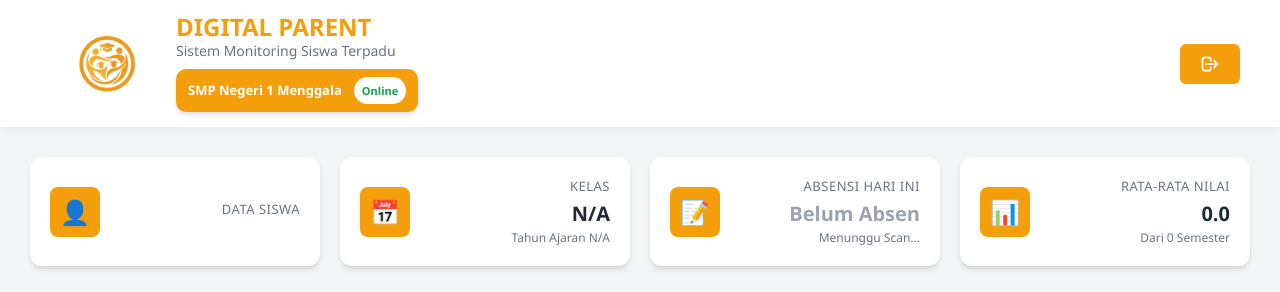
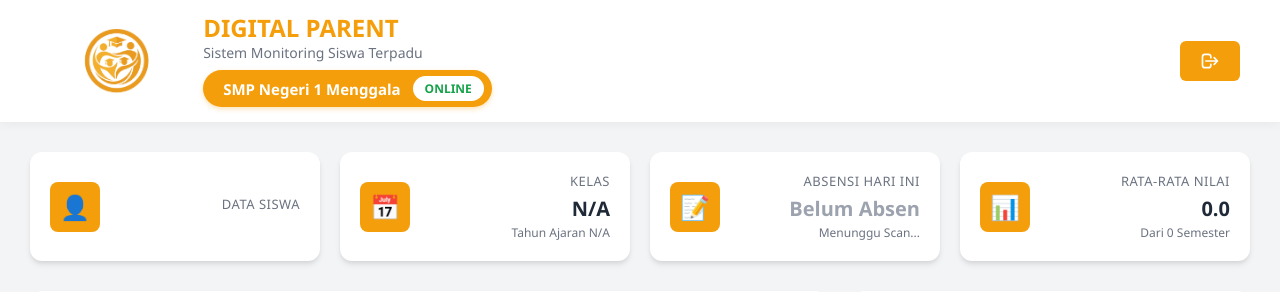
Before and after one commit to MDimas57/e-parent, a Laravel app: template resources/views/parent/dashboard.blade.php in a window 1280 px wide. Shown: the top 292 px of the page. Run offline with Laravel 12, Linux system fonts and the light colour scheme; the template is opened without the code that fills it, so the values that code supplies are empty.

Commit message:
perbaiki

```diff
--- a/resources/views/parent/dashboard.blade.php
+++ b/resources/views/parent/dashboard.blade.php
@@ -9,17 +9,13 @@
         /* --- 1. CSS RESET & VARIABLES --- */
         :root {
             --bg-body: #f3f4f6;
-            /* Abu-abu terang */
             --bg-card: #ffffff;
-            /* Putih */
-            --primary: #f59e0b; /* Oranye/emas sesuai gambar */
-            --primary-dark: #d97706; /* Varian gelap untuk hover/aksen */
-            --danger: #d24900; /* Pengganti merah untuk status 'danger' */
+            --primary: #f59e0b;
+            --primary-dark: #d97706;
+            --danger: #d24900;
             --text-dark: #1f2937;
-            /* Hitam */
-            --online: #16a34a; /* Warna hijau untuk status Online */
+            --online: #16a34a;
             --text-gray: #6b7280;
-            /* Abu-abu */
             --shadow: 0 4px 6px -1px rgba(0, 0, 0, 0.1), 0 2px 4px -1px rgba(0, 0, 0, 0.06);
         }
 
@@ -45,43 +41,89 @@
             display: flex;
             justify-content: space-between;
             align-items: center;
-    box-shadow: 0 2px 10px rgba(0,0,0,0.05);
+            box-shadow: 0 2px 10px rgba(0, 0, 0, 0.05);
             position: sticky;
             top: 0;
             z-index: 100;
-    /* hapus: height: 80px; */
         }
 
+        .header-left {
+            display: flex;
+            align-items: center;
+        }
 
         .brand-logo {
             display: flex;
             align-items: center;
-    gap: 2px;
+            /* PERUBAHAN 1: Jarak diperkecil dari 16px ke 10px */
+            gap: 10px;
         }
 
         .logo-wrapper {
-    max-height: 70px;   /* ubah angka ini kalau mau lebih besar/kecil */
+            max-height: 80px;
+            flex-shrink: 0;
         }
 
         .logo-wrapper img {
             display: block;
             height: 100%;
-    width: auto;        /* jaga proporsi, tidak melebar */
-    max-height: 70px;   /* pastikan sama dengan di .logo-wrapper */
+            width: auto;
+            max-height: 80px;
         }
 
+        .brand-text {
+            display: flex;
+            flex-direction: column;
+            justify-content: center;
+            align-items: flex-start;
+        }
 
         .brand-text h1 {
             font-size: 24px;
             font-weight: 800;
             color: var(--primary);
-            line-height: 1;
+            line-height: 1.1;
+            margin-bottom: 2px;
         }
 
-        .brand-text span {
+        .brand-text span.subtitle {
             font-size: 14px;
             color: var(--text-gray);
             font-weight: 500;
+        }
+
+        /* --- CSS BARU UNTUK BADGE SEKOLAH (DIPERBESAR) --- */
+        .school-pill {
+            margin-top: 8px;
+            background-color: var(--primary);
+            color: white;
+            /* PERUBAHAN 2: Padding diperbesar agar kotak lebih besar */
+            padding: 6px 8px 6px 20px;
+            border-radius: 50px;
+            display: inline-flex;
+            align-items: center;
+            gap: 12px;
+            /* PERUBAHAN 3: Font size diperbesar sedikit */
+            font-size: 15px;
+            font-weight: 700;
+            width: fit-content;
+            box-shadow: 0 2px 5px rgba(245, 158, 11, 0.3);
+            transition: transform 0.2s;
+        }
+
+        .school-pill:hover {
+            transform: translateY(-1px);
+        }
+
+        .online-badge {
+            background: white;
+            color: var(--online);
+            /* PERUBAHAN 4: Badge Online juga diperbesar mengikuti induknya */
+            padding: 4px 12px;
+            border-radius: 20px;
+            font-size: 12px;
+            font-weight: 800;
+            text-transform: uppercase;
         }
 
         .btn-logout {
@@ -285,7 +327,7 @@
             }
         }
 
-        /* Footer copyright (match login.blade.php) */
+        /* Footer copyright */
         .footer-copyright {
             position: relative;
             margin-top: auto;
@@ -301,6 +343,10 @@
             .footer-copyright {
                 padding: 15px;
             }
+            .school-pill {
+                font-size: 12px; /* Disesuaikan untuk mobile */
+                padding: 4px 6px 4px 14px;
+            }
         }
     </style>
 </head>
@@ -308,28 +354,19 @@
 <body>
 
     <header class="header">
-        <div class="brand-logo" style="margin-right: 2px;">
+        <div class="header-left">
+            <div class="brand-logo">
                 <div class="logo-wrapper">
-        <img src="{{ asset('images/logo digital parent.png') }}"
-             alt="Logo Digital Parent">
+                    <img src="{{ asset('images/logo digital parent.png') }}" alt="Logo Digital Parent">
                 </div>
+
                 <div class="brand-text">
                     <h1>DIGITAL PARENT</h1>
-                <span>Sistem Monitoring Siswa Terpadu</span>
-                <div style="margin-top:8px;">
-                    {{-- Background diubah menjadi warna utama --}}
-                    <div
-                        style="display:flex; align-items:center; gap:12px; background:var(--primary); padding:8px 12px; border-radius:10px; box-shadow:var(--shadow);">
-                        <div style="display:flex; flex-direction:column; line-height:1;">
-                            {{-- Warna teks diubah menjadi white agar terbaca di background merah --}}
-                            <div style="font-size:13px; font-weight:700; color:white;">SMP Negeri 1 Menggala</div>
-                        </div>
-                        <div style="margin-left:auto; display:flex; gap:8px; align-items:center;">
-                            {{-- Badge disesuaikan: Background putih, Teks warna utama --}}
-                            <div
-                                style="background:white; color:var(--online); padding:6px 8px; border-radius:999px; font-size:11px; font-weight:700;">
-                                Online</div>
-                        </div>
+                    <span class="subtitle">Sistem Monitoring Siswa Terpadu</span>
+
+                    <div class="school-pill">
+                        <span>SMP Negeri 1 Menggala</span>
+                        <div class="online-badge">Online</div>
                     </div>
                 </div>
             </div>
```
Lines whose indentation alone changed are shown as unchanged.
